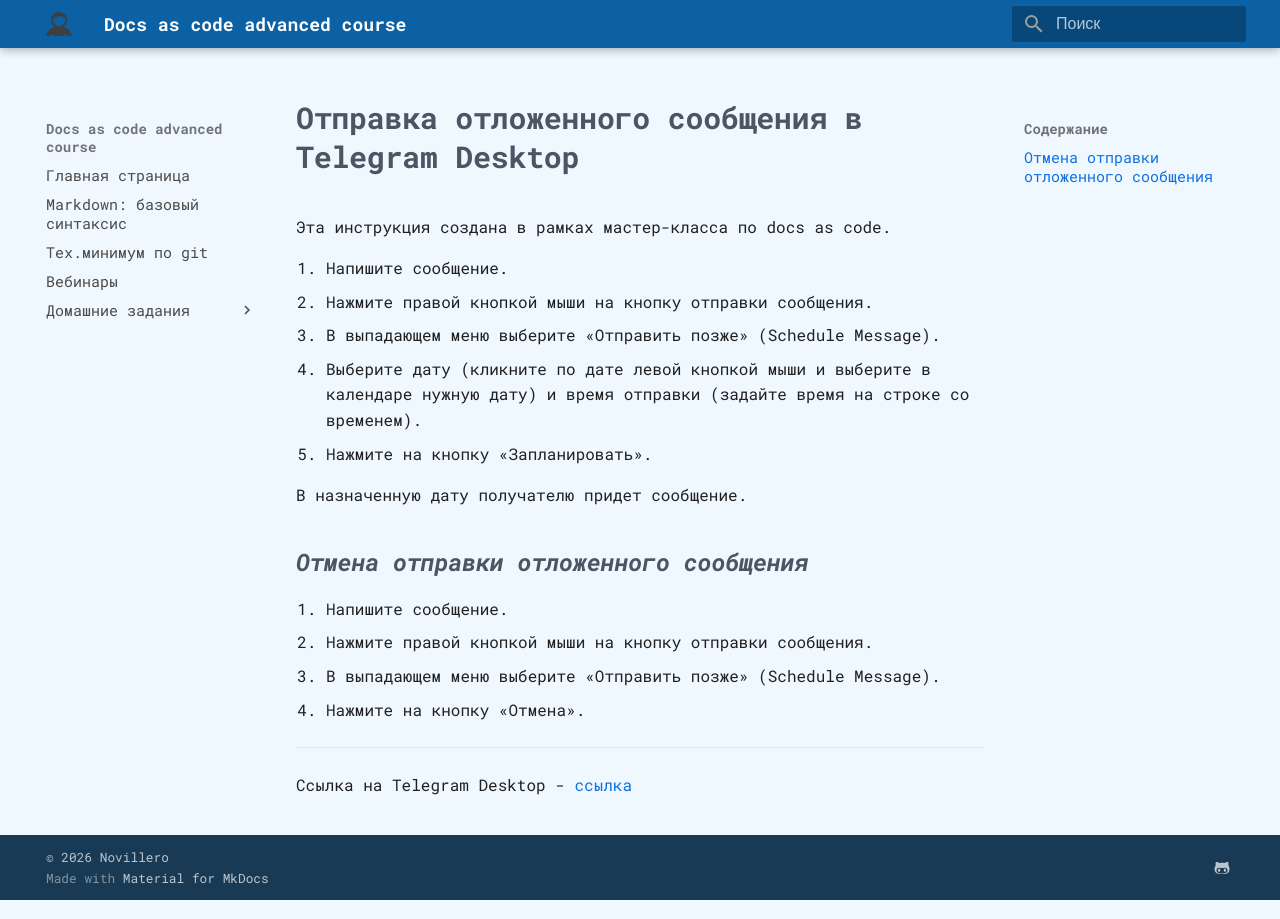
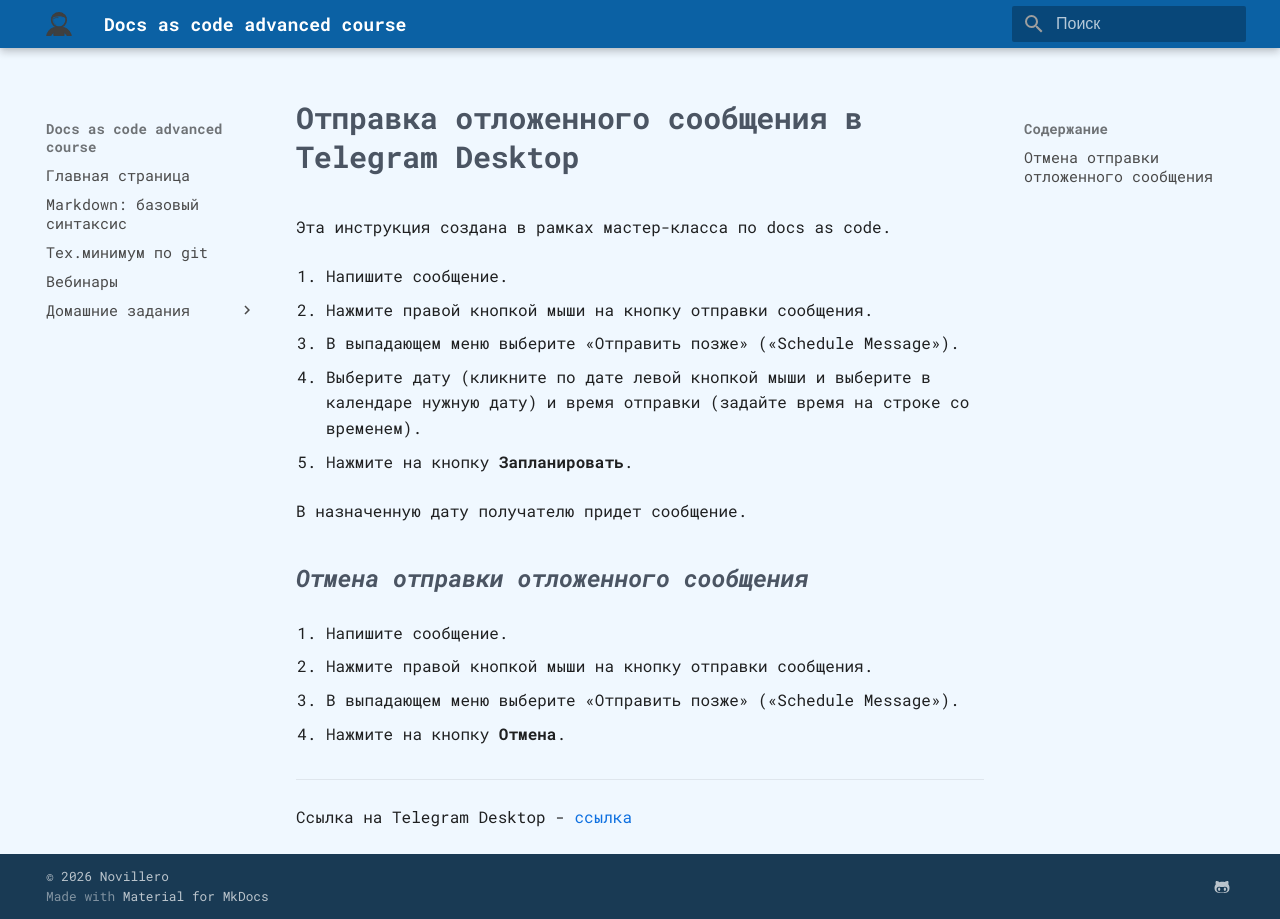
Before and after one commit to novillero/dac-advanced, an MkDocs documentation site: the page built from docs/instructions/katya-st-instruction.md, in a window 1280 px wide. Built offline with MkDocs 1.6.1 and Material for MkDocs 9.7.7, drawn with Linux system fonts in a browser that asks for light colours; some web fonts are replaced.

Commit message:
изменения в инструкции

```diff
--- a/docs/instructions/katya-st-instruction.md
+++ b/docs/instructions/katya-st-instruction.md
@@ -3,21 +3,26 @@
 Эта инструкция создана в рамках мастер-класса по docs as code.
 
 1. Напишите сообщение.
+
 2. Нажмите правой кнопкой мыши на кнопку отправки сообщения.
-3. В выпадающем меню выберите «Отправить позже» (Schedule Message).
-4. Выберите дату (кликните по дате левой кнопкой мыши и выберите в календаре нужную дату)
-и время отправки (задайте время на строке со временем).
-5. Нажмите на кнопку «Запланировать».
 
+3. В выпадающем меню выберите «Отправить позже» («Schedule Message»).
+
+4. Выберите дату (кликните по дате левой кнопкой мыши и выберите в календаре нужную дату) и время отправки (задайте время на строке со временем).
+
+5. Нажмите на кнопку **Запланировать**.
 
 В назначенную дату получателю придет сообщение.
 
 ## *Отмена отправки отложенного сообщения*
 
 1. Напишите сообщение.
+
 2. Нажмите правой кнопкой мыши на кнопку отправки сообщения.
-3. В выпадающем меню выберите «Отправить позже» (Schedule Message).
-4. Нажмите на кнопку «Отмена».
+
+3. В выпадающем меню выберите «Отправить позже» («Schedule Message»).
+
+4. Нажмите на кнопку **Отмена**.
 
 ---
 
```
